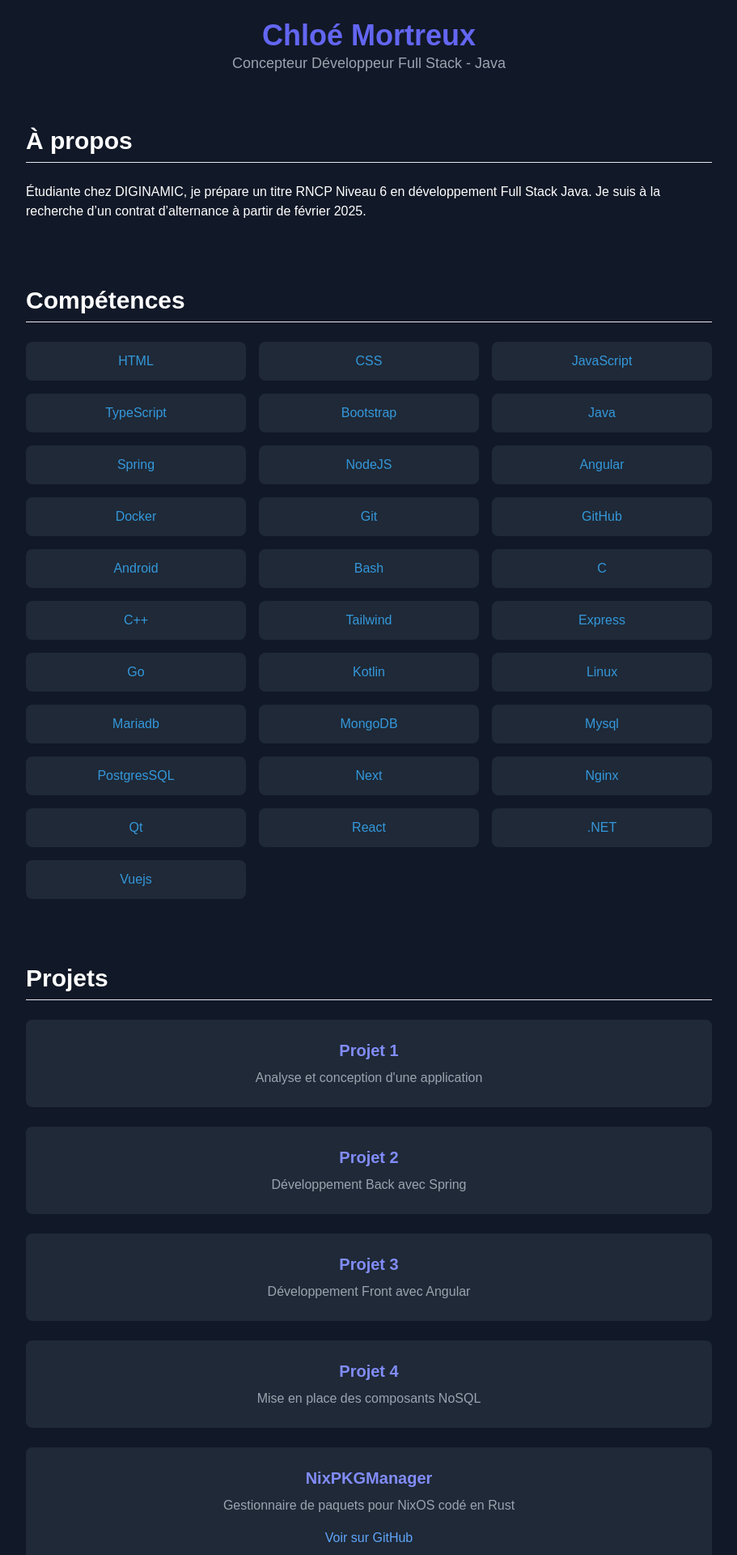
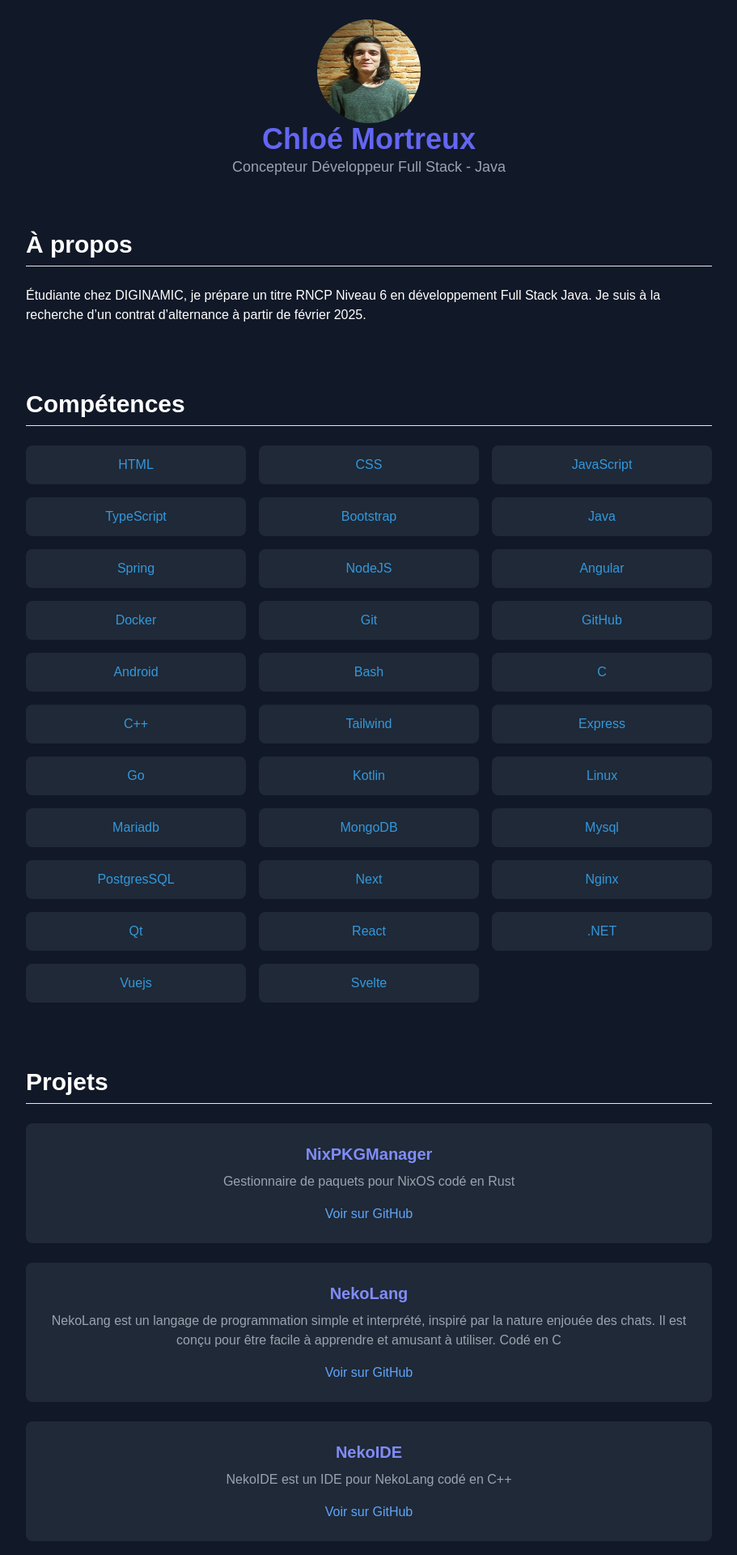
Before and after one commit to RikiLaNeko/Portfolio, a Next.js app: page / in a window 1280 px wide. Shown: the top 1920 px of the page at 81% size, without its empty margins (184-1095 px from the left). Built offline with nearby package versions, Linux system fonts and the light colour scheme.

Commit message:
Ajout de svelte et de ma photo

```diff
--- a/app/page.tsx
+++ b/app/page.tsx
@@ -34,25 +34,10 @@
   React: "https://reactjs.org/docs/",
   ".NET": "https://learn.microsoft.com/en-us/dotnet/",
   Vuejs: "https://vuejs.org/v2/guide/",
+  Svelte: "https://svelte.dev/docs",
 };
 
 const projects = [
-  {
-    title: "Projet 1",
-    description: "Analyse et conception d'une application",
-  },
-  {
-    title: "Projet 2",
-    description: "Développement Back avec Spring",
-  },
-  {
-    title: "Projet 3",
-    description: "Développement Front avec Angular",
-  },
-  {
-    title: "Projet 4",
-    description: "Mise en place des composants NoSQL",
-  },
   {
     title: "NixPKGManager",
     description: "Gestionnaire de paquets pour NixOS codé en Rust",
@@ -115,6 +100,11 @@
       </Head>
 
       <header className="py-6 text-center">
+        <img
+          src="/photo/Photo.jpg"
+          alt="Chloé Mortreux"
+          className="w-32 h-32 rounded-full mx-auto"
+        />
         <h1 className="text-4xl font-bold text-indigo-500">Chloé Mortreux</h1>
         <p className="text-lg text-gray-400">
           Concepteur Développeur Full Stack - Java
```
Also changed, not shown: public/photo/Photo.jpg (added).
